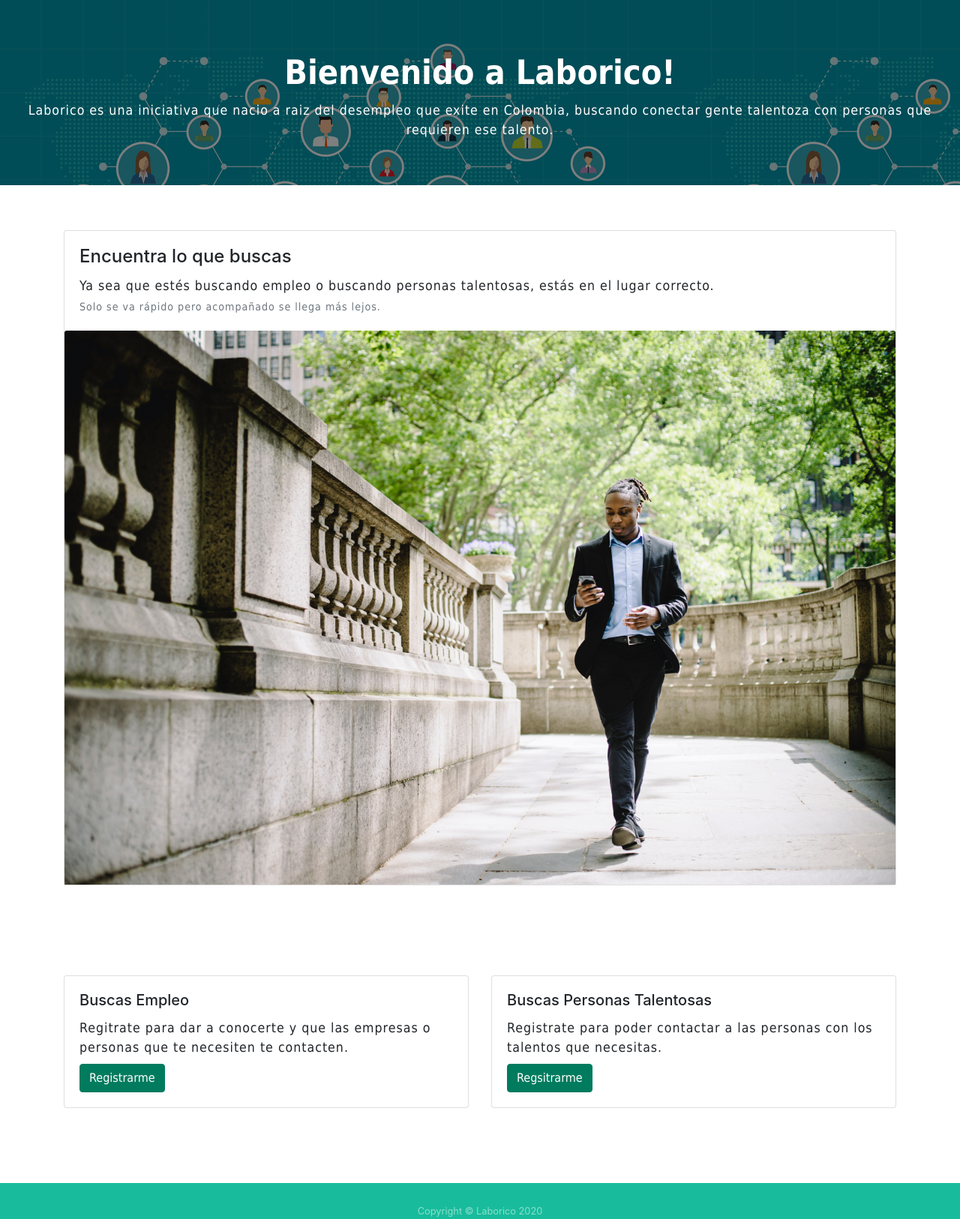
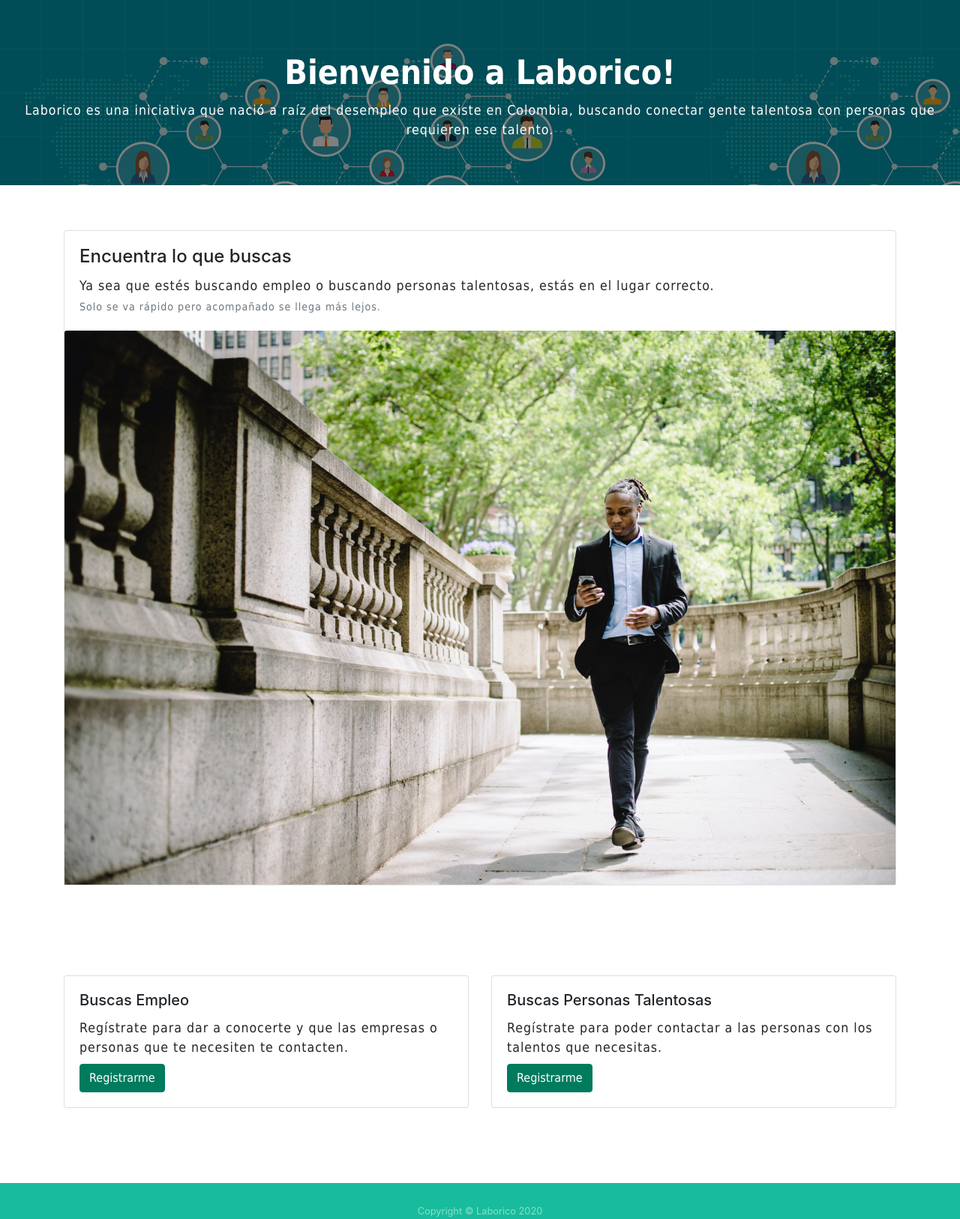
Before and after one commit to Poli-Integracion-Continua/laborico, a PHP site: page /LaboricoTravis/index.php in a window 1280 px wide. Shown: the part 56-1682 px from the top of the page at 75% size. Run offline with PHP 8.4, Linux system fonts and the light colour scheme.

Commit message:
Correcciones generales

```diff
--- a/LaboricoTravis/contactanos.php
+++ b/LaboricoTravis/contactanos.php
@@ -5,7 +5,7 @@
 <div class="container">
 <form>
   <div class="form-group mt-3">
-    <label for="exampleInputEmail1">Correo electronico</label>
+    <label for="exampleInputEmail1">Correo electrónico</label>
     <input type="email" class="form-control" id="exampleInputEmail1" aria-describedby="emailHelp" placeholder="Ingrese su correo">
     <small id="emailHelp" class="form-text text-muted">Su correo no sera utilizado con uso de publicidad.</small>
   </div>
--- a/LaboricoTravis/index.php
+++ b/LaboricoTravis/index.php
@@ -4,7 +4,7 @@
 
 <section class="banner">
     <h1>Bienvenido a Laborico!</h1>
-    <p>Laborico es una iniciativa que nacio a raiz del desempleo que exite en Colombia, buscando conectar gente talentoza con personas que requieren ese talento.</p>
+    <p>Laborico es una iniciativa que nació a raíz del desempleo que existe en Colombia, buscando conectar gente talentosa con personas que requieren ese talento.</p>
     <!-- <a class="btn-bgstroke">Empezar</a> -->
 </section>
 <section>
@@ -27,7 +27,7 @@
     <div class="card">
       <div class="card-body">
         <h5 class="card-title">Buscas Empleo</h5>
-        <p class="card-text">Regitrate para dar a conocerte y que las empresas o personas que te necesiten te contacten.</p>
+        <p class="card-text">Regístrate para dar a conocerte y que las empresas o personas que te necesiten te contacten.</p>
         <a href="registroProfesional.php" class="btn btn-primary mt-2">Registrarme</a>
       </div>
     </div>
@@ -36,8 +36,8 @@
     <div class="card">
       <div class="card-body">
         <h5 class="card-title">Buscas Personas Talentosas</h5>
-        <p class="card-text">Registrate para poder contactar a las personas con los talentos que necesitas.</p>
-        <a href="registroUsuario.php" class="btn btn-primary mt-2">Regsitrarme</a>
+        <p class="card-text">Regístrate para poder contactar a las personas con los talentos que necesitas.</p>
+        <a href="registroUsuario.php" class="btn btn-primary mt-2">Registrarme</a>
       </div>
     </div>
   </div>
--- a/LaboricoTravis/login.php
+++ b/LaboricoTravis/login.php
@@ -163,7 +163,7 @@
                 <form>
                   <div class="form-label-group">
                     <input type="email" id="inputEmail" class="form-control" placeholder="Email address" required autofocus>
-                    <label for="inputEmail">correo electrónico</label>
+                    <label for="inputEmail">Correo electrónico</label>
                   </div>
 
                   <div class="form-label-group">
--- a/LaboricoTravis/registroUsuario.php
+++ b/LaboricoTravis/registroUsuario.php
@@ -11,7 +11,7 @@
 <form action="model/guardaRegistro.php" method="post">
   <div class="form-row">
     <div class="form-group col-md-6">
-      <label for="inputEmail4">Correo Electronico</label>
+      <label for="inputEmail4">Correo Electrónico</label>
       <input type="email" class="form-control" id="inputEmail4" autocomplete="Off" placeholder="Email">
     </div>
     <div class="form-group col-md-6">
@@ -20,7 +20,7 @@
     </div>
   </div>
   <div class="form-group">
-    <label for="inputAddress">Direccion</label>
+    <label for="inputAddress">Dirección</label>
     <input type="text" class="form-control" id="inputAddress" autocomplete="Off" placeholder="Calle 100 ">
   </div>
   <div class="form-row">
@@ -33,7 +33,7 @@
     <div class="form-check">
       <input class="form-check-input" type="checkbox" id="gridCheck">
       <label class="form-check-label" for="gridCheck">
-        Recuerdame
+        Recuérdame
       </label>
     </div>
   </div>
```
